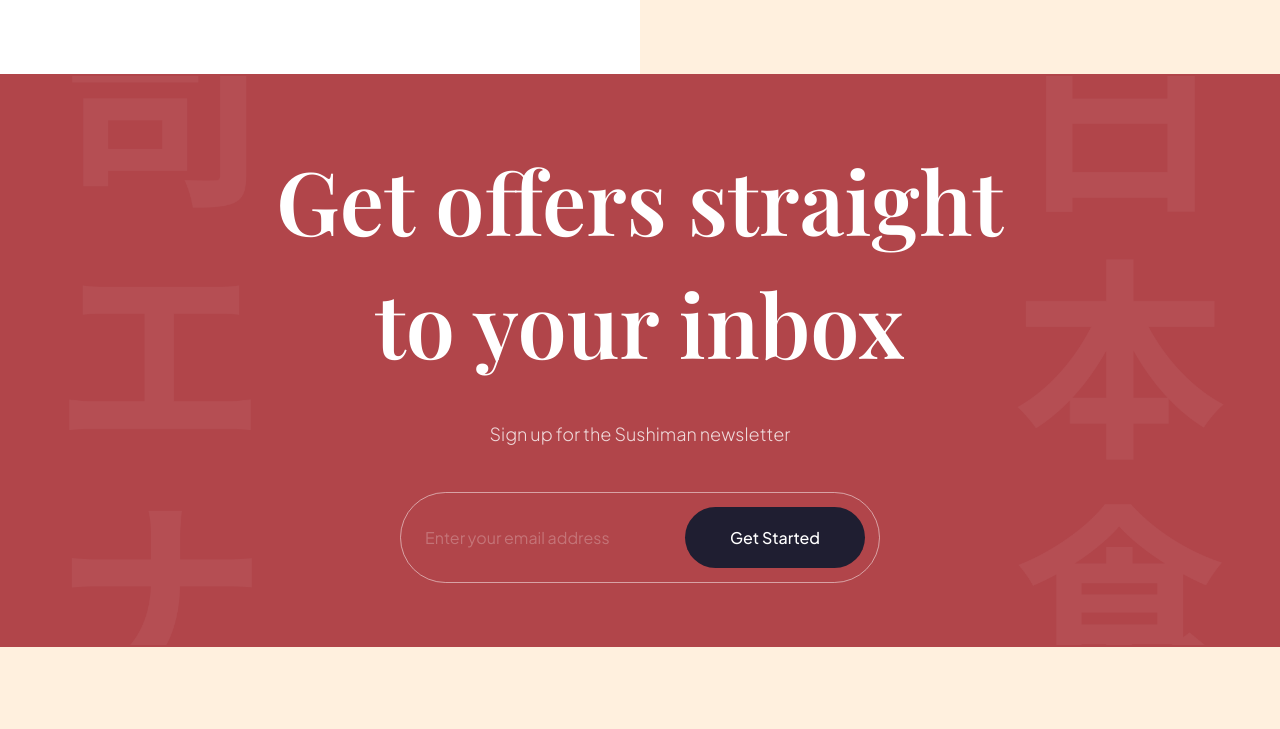
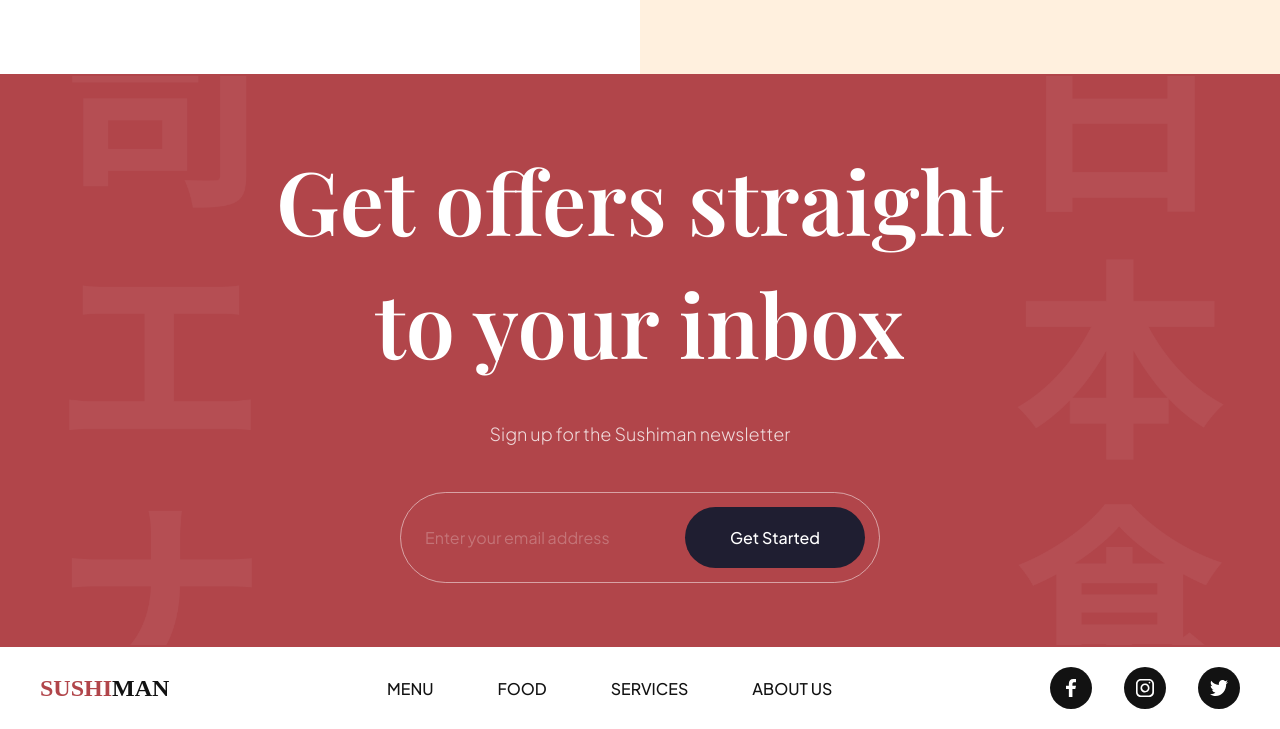
Before and after one commit to jurecapuder/Sushi, a website built with Vite: page index.html in a window 1280 px wide. Shown: the part 3501-4230 px from the top of the page. Before the commit the page ends 4148 px from the top, so only its background shows below. Built offline with nearby package versions, Linux system fonts and the light colour scheme.

Commit message:
Adding footer

```diff
--- a/css/sections/footer.css
+++ b/css/sections/footer.css
@@ -1 +1,62 @@
-/**/
+.footer {
+  width: 100%;
+  padding: 20px 40px;
+  background: var(--color-white);
+
+  flex-wrap: wrap;
+  gap: 20px;
+
+  overflow: hidden;
+}
+
+.footer__logo {
+  font-size: 24px;
+  font-weight: bold;
+  font-family: vat(--playfair-display);
+  text-transform: uppercase;
+  color: var(--secondary-color);
+
+  cursor: pointer;
+}
+
+.footer__logo span {
+  color: var(--primary-color);
+}
+
+.footer ul {
+  list-style: none;
+
+  display: flex;
+  flex-wrap: wrap;
+  flex-direction: row;
+  gap: 64px;
+}
+
+.footer ul:last-child {
+  gap: 32px;
+}
+
+.footer__nav li {
+  font-size: 16px;
+  font-weight: 500;
+  font-family: var(--plus-jakarta-sans);
+  text-transform: uppercase;
+  color: var(--secondary-color);
+
+  cursor: pointer;
+}
+
+.footer__social li {
+  width: 42px;
+  height: 42px;
+
+  background-color: var(--secondary-color);
+  border-radius: 100%;
+}
+
+.footer__social li img {
+  width: 45%;
+  height: 45%;
+
+  object-fit: contain;
+}
--- a/index.html
+++ b/index.html
@@ -341,6 +341,31 @@
 
     </section>
 
+    <footer class="footer flex-between">
+      <h3 class="footer__logo">
+        <span>Sushi</span>man
+      </h3>
+
+      <ul class="footer__nav">
+        <li><a href="#menu">Menu</a></li>
+        <li><a href="#food">Food</a></li>
+        <li><a href="#services">Services</a></li>
+        <li><a href="#about-us">About us</a></li>
+      </ul>
+
+      <ul class="footer__social">
+        <li class="flex-center">
+          <img src="assets/facebook.svg" alt="facebook" />
+        </li>
+        <li class="flex-center">
+          <img src="assets/instagram.svg" alt="instagram" />
+        </li>
+        <li class="flex-center">
+          <img src="assets/twitter.svg" alt="twitter" />
+        </li>
+      </ul>
+    </footer>
+
     <script src="js/script.js" type="module"></script>
   </body>
 </html>
```
